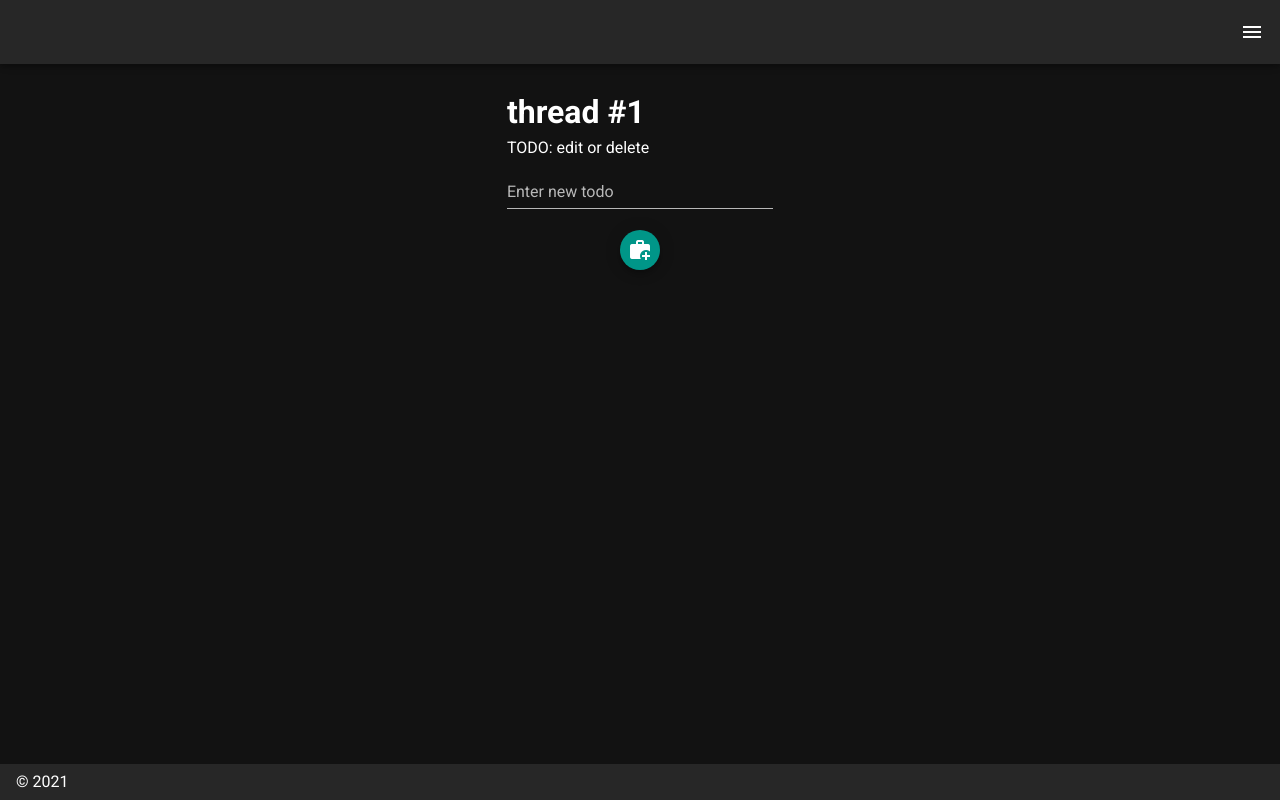
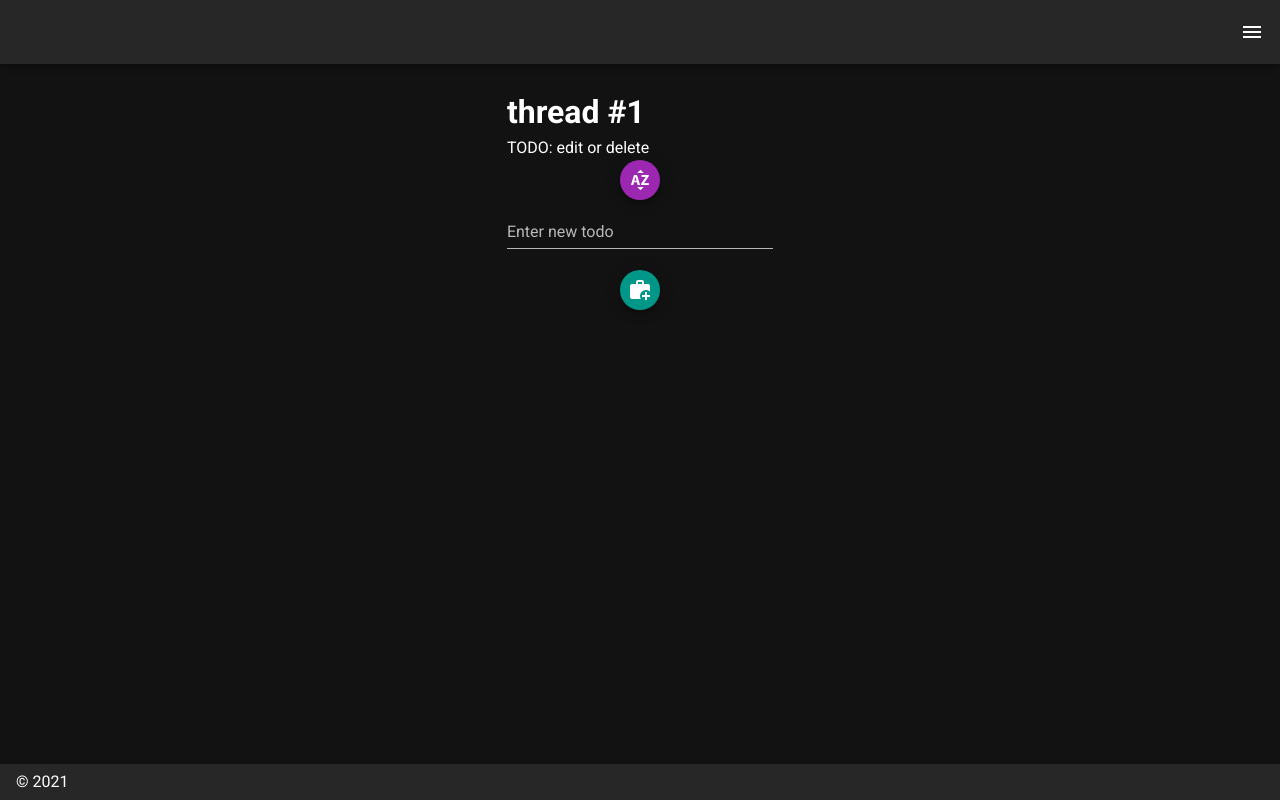
Before and after one commit to AliLordLoss/nuxt-simple-todo, a Nuxt app: page / in a window 1280 px wide. Built offline with nearby package versions, Linux system fonts and the light colour scheme.

Commit message:
added feature to sort todos of a thread

```diff
--- a/components/TodoList.vue
+++ b/components/TodoList.vue
@@ -1,5 +1,10 @@
 <template>
-  <div>
+  <div class="todo-list">
+    <MyBtn
+      icon="mdi-sort-alphabetical-variant"
+      color="purple"
+      @click="sortTodos"
+    />
     <TodoListItem
       v-for="(todo, index) in todos"
       :key="todo.id"
@@ -18,8 +23,19 @@ export default {
       type: Array,
     },
   },
+  methods: {
+    sortTodos() {
+      if (this.todos.length > 0)
+        this.$store.dispatch('sortTodos', { threadId: this.todos[0].threadId })
+    },
+  },
 }
 </script>
 
 <style>
+.todo-list {
+  display: flex;
+  flex-direction: column;
+  align-items: center;
+}
 </style>
--- a/store/index.js
+++ b/store/index.js
@@ -33,6 +33,10 @@ export const actions = {
   editTodo({ commit }, { todo }) {
     commit('EDIT_TODO', { todo })
   },
+
+  sortTodos({ commit }, { threadId }) {
+    commit('SORT_TODOS', { threadId })
+  },
 }
 
 export const mutations = {
@@ -65,5 +69,9 @@ export const mutations = {
 
   EDIT_TODO(state, { todo }) {
     this._vm.$set(state.threads[todo.threadId].todos, todo.id, todo)
-  }
+  },
+
+  SORT_TODOS(state, { threadId }) {
+    state.threads[threadId].todos.sort((a, b) => (a.text > b.text) ? 1 : ((b.text > a.text) ? -1 : 0))
+  },
 }
```
